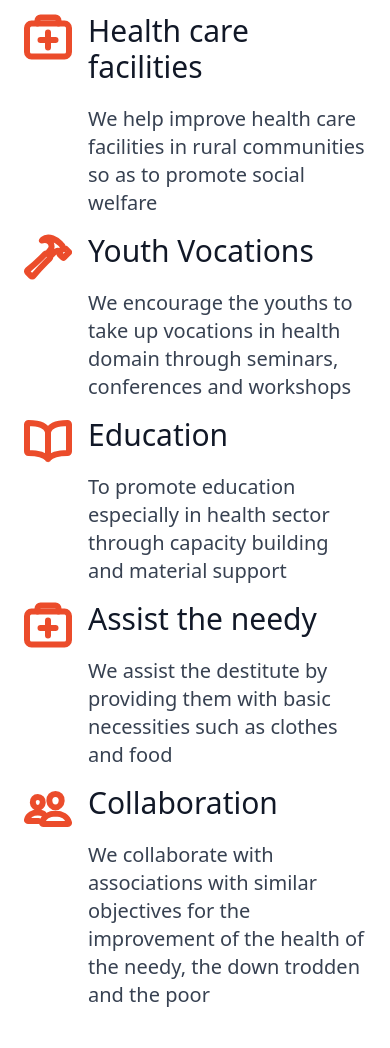
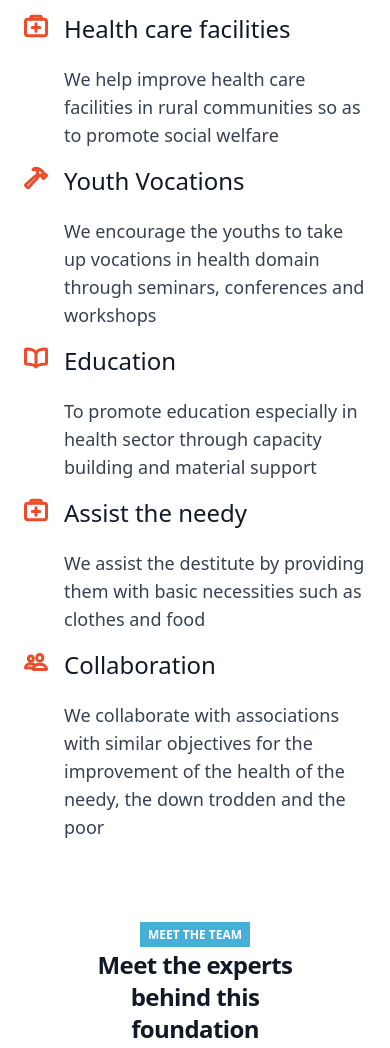
Before and after one commit to 007hillman/better-life-for-the-people, a plain HTML site: page index.html in a window 390 px wide. Shown: the part 1941-2989 px from the top of the page. Drawn offline with nearby package versions, Linux system fonts and the light colour scheme.

Commit message:
text updated

```diff
--- a/index.html
+++ b/index.html
@@ -273,48 +273,48 @@
       <div class="md:col-span-2 row-span-3">
         <div class=" grid grid-cols-1 px-6 md:grid-cols-2 gap-4">
           <div class="flex flex-row  gap-4">
-            <span class="stroke-1 text-5xl font-black text-light-red">
+            <span class="stroke-1 text-2xl md:text-5xl font-black text-light-red">
               <ion-icon name="medkit-outline" style="--ionicon-stroke-width : 64px;"></ion-icon>
             </span>
             <div>
-              <h1 class="text-3xl text-gray-900 font-medium">Health care facilities</h1>
-              <p class="mx-auto mt-5 max-w-xl text-xl text-gray-700 font-light">We help improve health care facilities in rural communities so as to promote social welfare </p>
+              <h1 class="text-2xl sm:text-3xl text-gray-900 font-medium">Health care facilities</h1>
+              <p class="mx-auto mt-5 max-w-xl text-lg sm:text-xl text-gray-700 font-light">We help improve health care facilities in rural communities so as to promote social welfare </p>
             </div>
           </div>
           <div class="flex flex-row  gap-4">
-            <span class="stroke-1 text-5xl font-black text-light-red">
+            <span class="stroke-1 text-2xl md:text-5xl font-black text-light-red">
               <ion-icon name="hammer-outline" style="--ionicon-stroke-width : 64px;"></ion-icon>
             </span>
             <div>
-              <h1 class="text-3xl text-gray-900 font-medium">Youth Vocations</h1>
-              <p class="mx-auto mt-5 max-w-xl text-xl text-gray-700 font-light">We encourage the youths to take up vocations in health domain through seminars, conferences and workshops </p>
+              <h1 class=" text-2xl sm:text-3xl text-gray-900 font-medium">Youth Vocations</h1>
+              <p class="mx-auto mt-5 max-w-xl text-lg sm:text-xl text-gray-700 font-light">We encourage the youths to take up vocations in health domain through seminars, conferences and workshops </p>
             </div>
           </div>
           <div class="flex flex-row  gap-4">
-            <span class="stroke-1 text-5xl font-black text-light-red">
+            <span class="stroke-1 text-2xl md:text-5xl font-black text-light-red">
               <ion-icon name="book-outline" style="--ionicon-stroke-width : 64px;"></ion-icon>
             </span>
             <div>
-              <h1 class="text-3xl text-gray-900 font-medium">Education</h1>
-              <p class="mx-auto mt-5 max-w-xl text-xl text-gray-700 font-light">To promote education especially in health sector through capacity building and material support </p>
+              <h1 class="text-2xl sm:text-3xl text-gray-900 font-medium">Education</h1>
+              <p class="mx-auto mt-5 max-w-xl text-lg sm:text-xl text-gray-700 font-light">To promote education especially in health sector through capacity building and material support </p>
             </div>
           </div>
           <div class="flex flex-row  gap-4">
-            <span class="stroke-1 text-5xl font-black text-light-red">
+            <span class="stroke-1 text-2xl md:text-5xl font-black text-light-red">
               <ion-icon name="medkit-outline" style="--ionicon-stroke-width : 64px;"></ion-icon>
             </span>
             <div>
-              <h1 class="text-3xl text-gray-900 font-medium">Assist the needy</h1>
-              <p class="mx-auto mt-5 max-w-xl text-xl text-gray-700 font-light">We assist the destitute by providing them with basic necessities such as clothes and food</p>
+              <h1 class="text-2xl sm:text-3xl text-gray-900 font-medium">Assist the needy</h1>
+              <p class="mx-auto mt-5 max-w-xl text-lg sm:text-xl text-gray-700 font-light">We assist the destitute by providing them with basic necessities such as clothes and food</p>
             </div>
           </div>
           <div class="flex flex-row  gap-4">
-            <span class="stroke-1 text-5xl font-black text-light-red">
+            <span class="stroke-1 text-2xl md:text-5xl font-black text-light-red">
               <ion-icon name="people-outline" style="--ionicon-stroke-width : 64px;"></ion-icon>
             </span>
             <div>
-              <h1 class="text-3xl text-gray-900 font-medium">Collaboration</h1>
-              <p class="mx-auto mt-5 max-w-xl text-xl text-gray-700 font-light">We collaborate with associations with similar objectives for the improvement of the health of the needy, the down trodden and the poor</p>
+              <h1 class="text-2xl sm:text-3xl text-gray-900 font-medium">Collaboration</h1>
+              <p class="mx-auto mt-5 max-w-xl text-lg sm:text-xl text-gray-700 font-light">We collaborate with associations with similar objectives for the improvement of the health of the needy, the down trodden and the poor</p>
             </div>
           </div>
 
```
